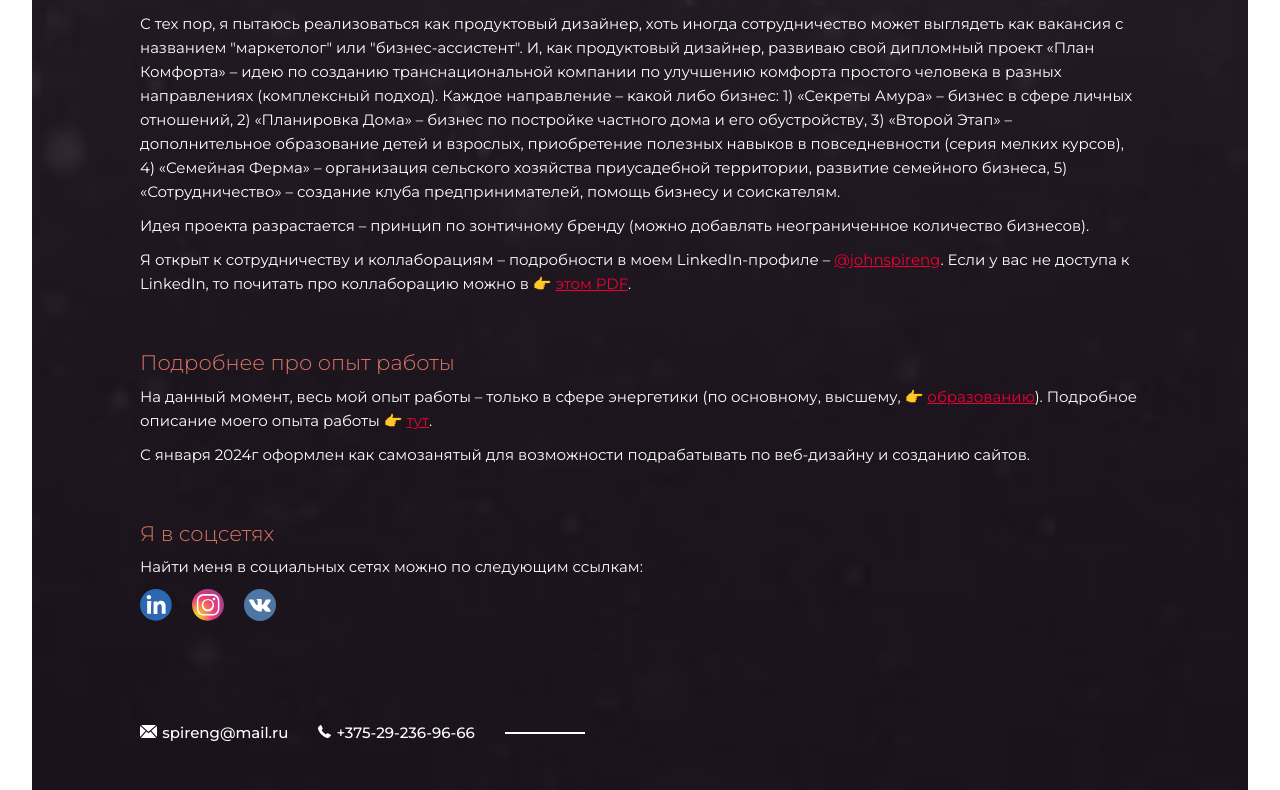
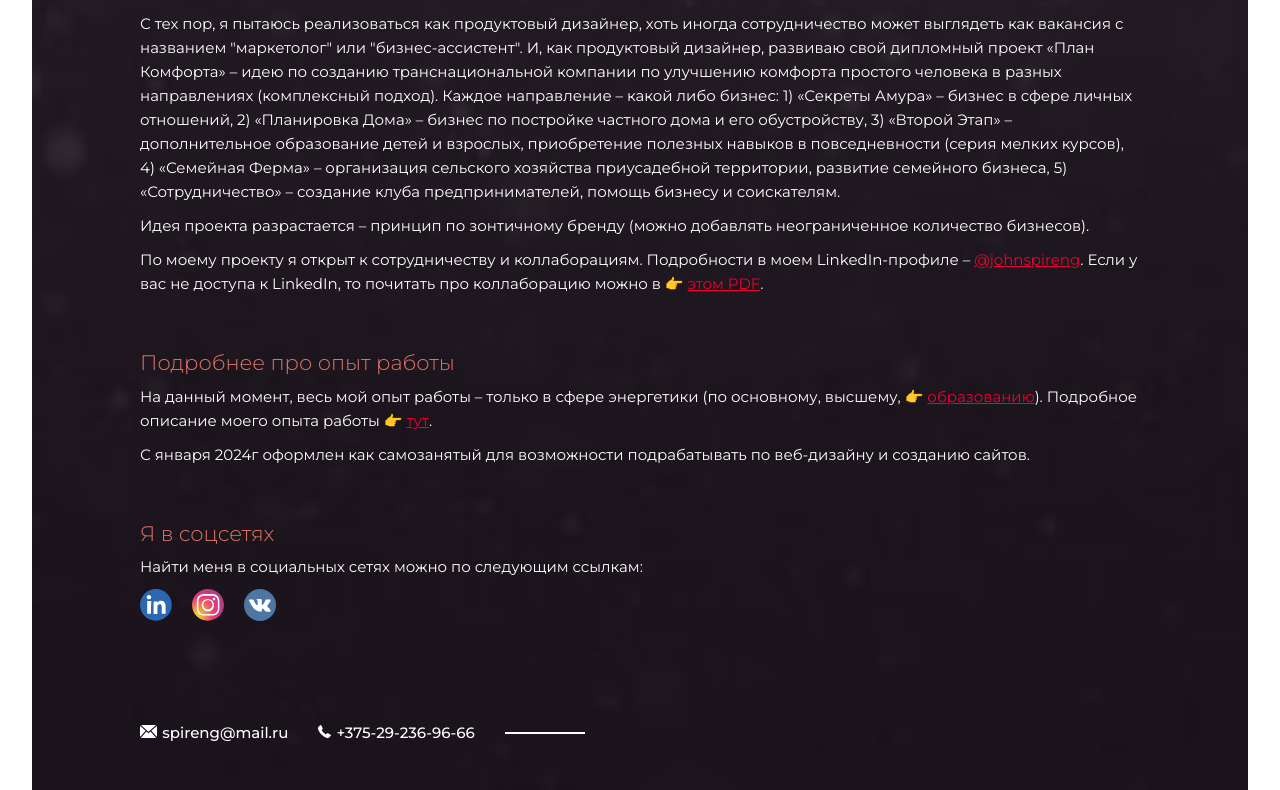
Before and after one commit to Spireng/spireng.github.io, a plain HTML site: page about.html in a window 1280 px wide. Shown: the part 3822-4612 px from the top of the page. Drawn offline with Linux system fonts and the light colour scheme.

Commit message:
Add files via upload

```diff
--- a/about.html
+++ b/about.html
@@ -142,7 +142,7 @@
                         </blockquote>
                         <p>С тех пор, я пытаюсь реализоваться как продуктовый дизайнер, хоть иногда сотрудничество может выглядеть как вакансия с названием "маркетолог" или "бизнес-ассистент". И, как продуктовый дизайнер, развиваю свой дипломный проект «План Комфорта» – идею по созданию транснациональной компании по улучшению комфорта простого человека в разных направлениях (комплексный подход). Каждое направление – какой либо бизнес: 1) «Секреты Амура» – бизнес в сфере личных отношений, 2) «Планировка Дома» – бизнес по постройке частного дома и его обустройству, 3) «Второй Этап» – дополнительное образование детей и взрослых, приобретение полезных навыков в повседневности (серия мелких курсов), 4) «Семейная Ферма» – организация сельского хозяйства приусадебной территории, развитие семейного бизнеса, 5) «Сотрудничество» – создание клуба предпринимателей, помощь бизнесу и соискателям.</p>
                         <p>Идея проекта разрастается – принцип по зонтичному бренду (можно добавлять неограниченное количество бизнесов).</p>
-                        <p>Я открыт к сотрудничеству и коллаборациям – подробности в моем LinkedIn-профиле – <a href="https://www.linkedin.com/in/johnspireng/" target="_blank">@johnspireng</a>. Если у вас не доступа к LinkedIn, то почитать про коллаборацию можно в &#128073; <a href="https://spireng.github.io/pdf/linkedin.pdf" target="_blank">этом PDF</a>.</p>
+                        <p>По моему проекту я открыт к сотрудничеству и коллаборациям. Подробности в моем LinkedIn-профиле – <a href="https://www.linkedin.com/in/johnspireng/" target="_blank">@johnspireng</a>. Если у вас не доступа к LinkedIn, то почитать про коллаборацию можно в &#128073; <a href="https://spireng.github.io/pdf/linkedin.pdf" target="_blank">этом PDF</a>.</p>
 					</div>
                 </section>
 
```
